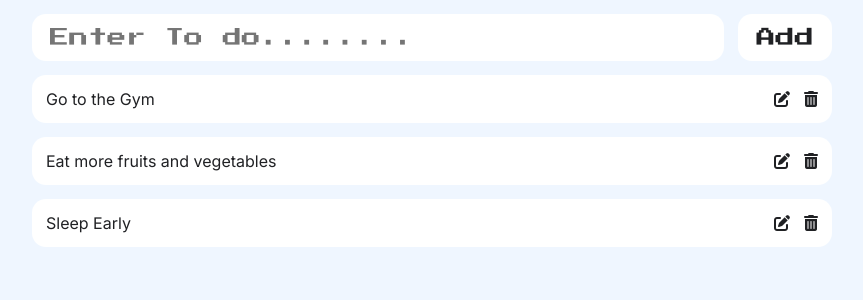
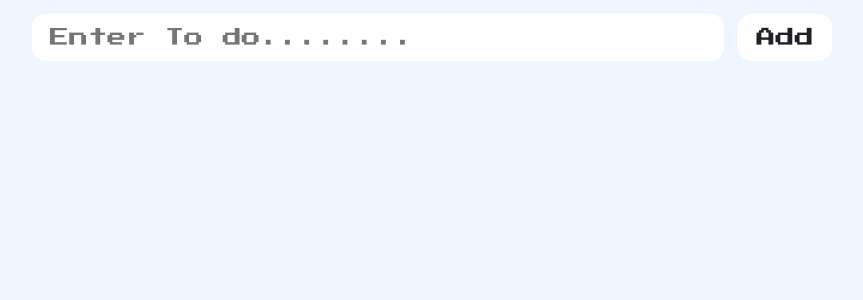
Before and after one commit to omarshakir8/ToDoList, a React (Vite) app in the folder reactjs-ToDoList/: page / in a window 1280 px wide. Shown: the top 300 px of the page, without its empty margins (208-1071 px from the left). Built offline with nearby package versions, Linux system fonts and the light colour scheme.

Commit message:
handleDeleteTodo

```diff
--- a/reactjs-ToDoList/src/App.jsx
+++ b/reactjs-ToDoList/src/App.jsx
@@ -6,14 +6,28 @@ import TodoList from "./components/TodoList"
 function App() {
 
 
-const [todos, setTodos] = useState(['Go to the Gym',
-'Eat more fruits and vegetables',
-'Sleep Early'
+const [todos, setTodos] = useState([
 ])
 
 function handleAddTodos(newTodo) {
   const newTodoList = [...todos, newTodo]
   setTodos(newTodoList)
+}
+
+
+function handleDeleteTodos(newTodo){
+  const newTodoList = [...todos, newTodo]
+  setTodos(newTodoList)
+}
+
+function handleDeleteTodo(index) {
+  const newTodoList = todos.filter((todo, todoIndex) => {
+  return todoIndex !== index
+})
+}
+
+function handleEditTodo(index) {
+
 }
 
   return (
```
